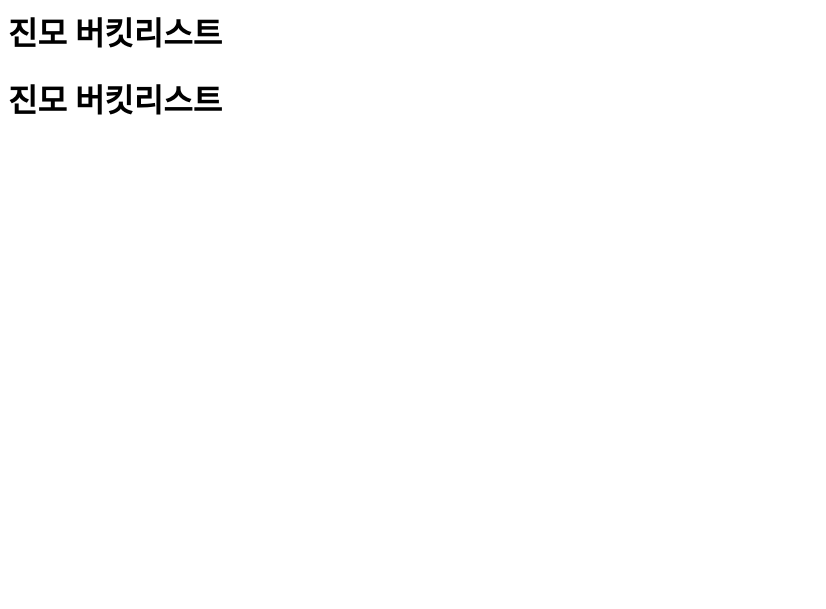
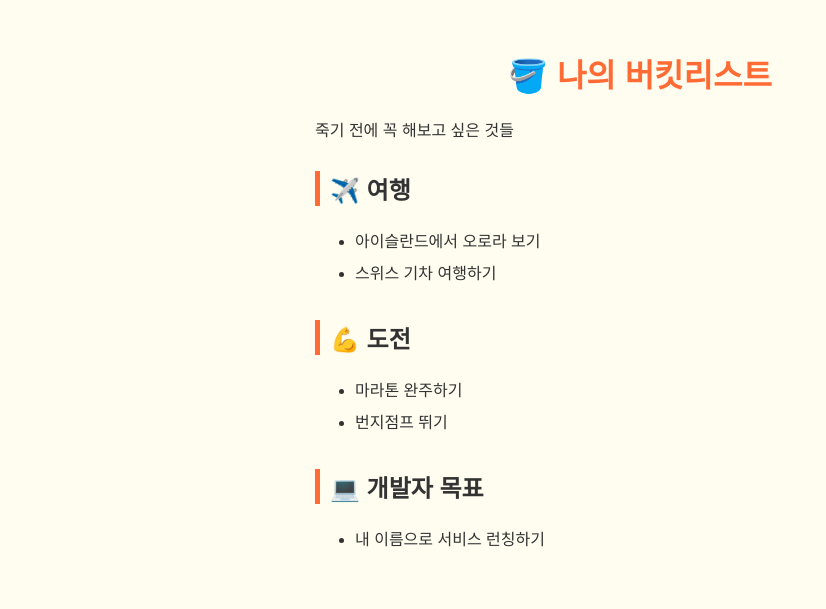
Before and after one commit to jinmokim2/my-bucketlist, a plain HTML site: page index.html in a window 1280 px wide. Shown: the whole page, without its empty margins (0-826 px from the left). Drawn offline with Linux system fonts and the light colour scheme.

Commit message:
파일 수정

```diff
--- a/index.html
+++ b/index.html
@@ -1,2 +1,50 @@
-<h1> 진모 버킷리스트 </h1>
-<h1> 진모 버킷리스트 </h1>
+<!doctype html>
+<html lang="ko">
+  <head>
+    <meta charset="UTF-8" />
+    <title>나의 버킷리스트</title>
+    <style>
+      body {
+        font-family: sans-serif;
+        max-width: 650px;
+        margin: 50px auto;
+        background-color: #fffdf0;
+        color: #333;
+      }
+      h1 {
+        text-align: center;
+        font-size: 2rem;
+        color: #ff6b35;
+      }
+      h2 {
+        border-left: 5px solid #ff6b35;
+        padding-left: 10px;
+        margin-top: 30px;
+      }
+      li {
+        line-height: 2;
+      }
+    </style>
+  </head>
+  <body>
+    <h1>🪣 나의 버킷리스트</h1>
+    <p>죽기 전에 꼭 해보고 싶은 것들</p>
+
+    <h2>✈️ 여행</h2>
+    <ul>
+      <li>아이슬란드에서 오로라 보기</li>
+      <li>스위스 기차 여행하기</li>
+    </ul>
+
+    <h2>💪 도전</h2>
+    <ul>
+      <li>마라톤 완주하기</li>
+      <li>번지점프 뛰기</li>
+    </ul>
+
+    <h2>💻 개발자 목표</h2>
+    <ul>
+      <li>내 이름으로 서비스 런칭하기</li>
+    </ul>
+  </body>
+</html>
```
